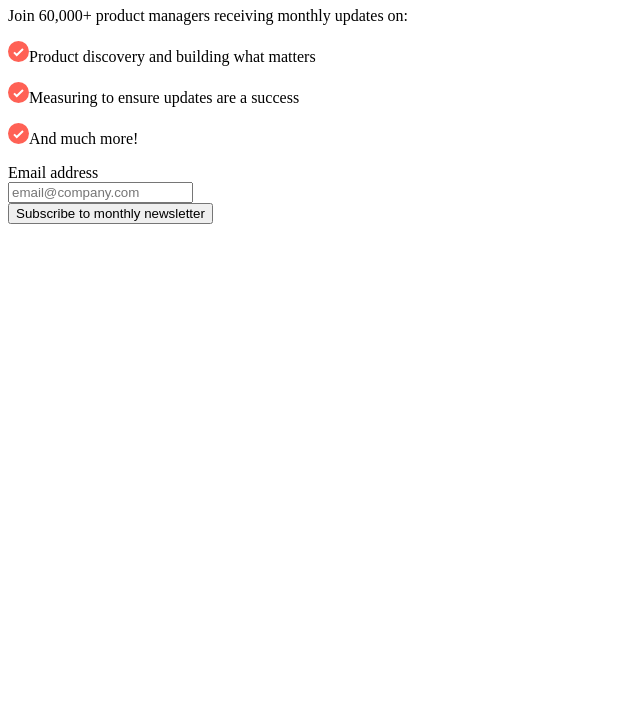
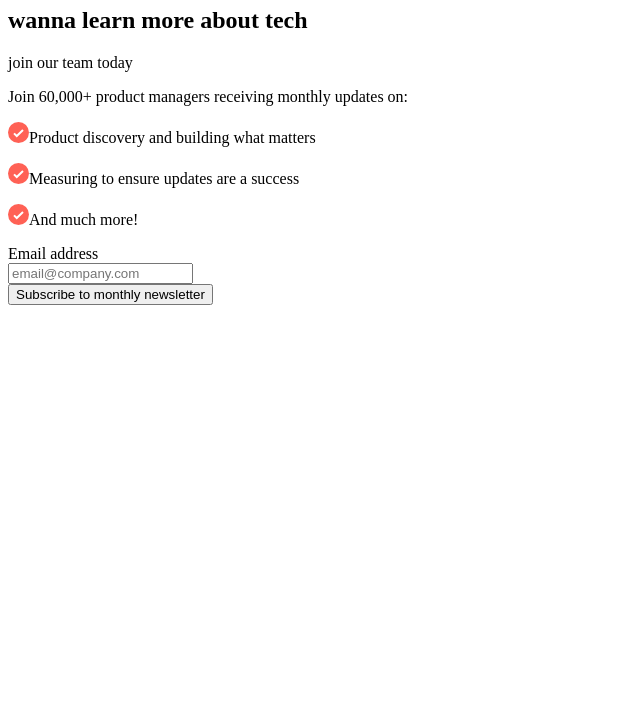
Before and after one commit to VictorMukumbu/simple, a plain HTML site: page index.html in a window 1280 px wide. Shown: the part 99-800 px from the top of the page, without its empty margins (0-640 px from the left). Drawn offline with Linux system fonts and the light colour scheme.

Commit message:
Update index.html

```diff
--- a/index.html
+++ b/index.html
@@ -12,6 +12,8 @@
 <!--     extra -->
     <div class="pager">
       <h1>Stay updated!</h1>
+        <h2>wanna learn more about tech</h2>
+        <p>join our team today</p>
       <p>Join 60,000+ product managers receiving monthly updates on:</p>
       <p><svg xmlns="http://www.w3.org/2000/svg" width="21" height="21" viewBox="0 0 21 21"><g fill="none"><circle cx="10.5" cy="10.5" r="10.5" fill="#FF6155"/><path stroke="#FFF" stroke-width="2" d="M6 11.381 8.735 14 15 8"/></g></svg>Product discovery and building what matters</p>
       <p><svg xmlns="http://www.w3.org/2000/svg" width="21" height="21" viewBox="0 0 21 21"><g fill="none"><circle cx="10.5" cy="10.5" r="10.5" fill="#FF6155"/><path stroke="#FFF" stroke-width="2" d="M6 11.381 8.735 14 15 8"/></g></svg>Measuring to ensure updates are a success</p>
```
